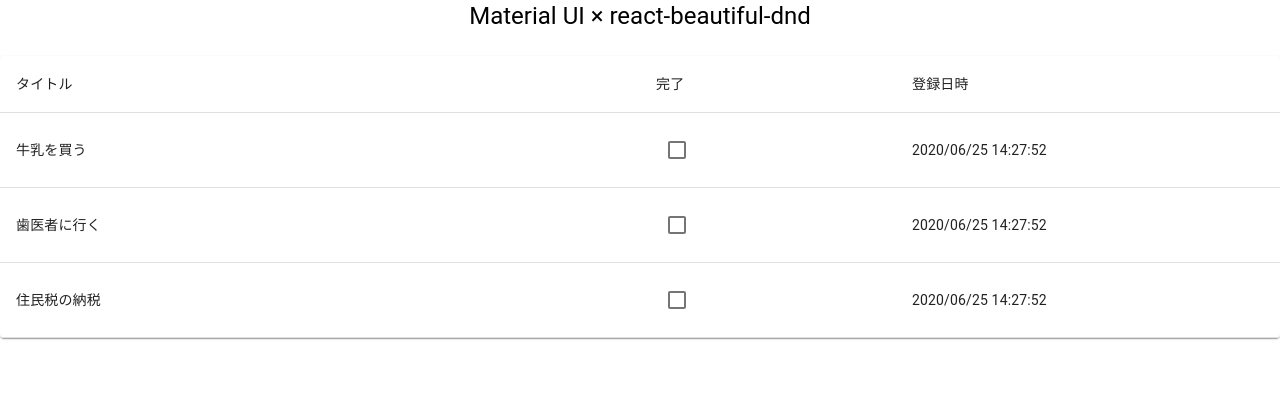
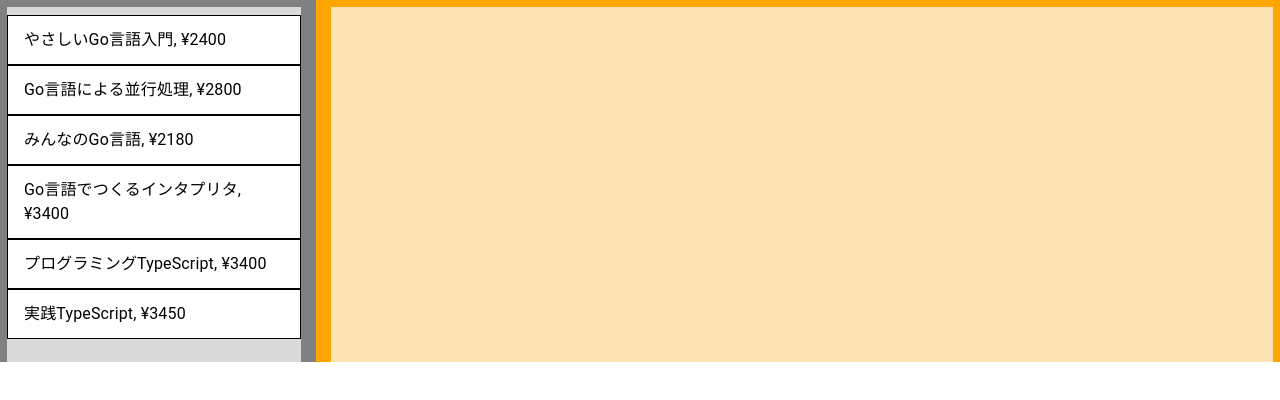
Before and after one commit to taka521/playground-material-ui, a React (Create React App) app: page / in a window 1280 px wide. Shown: the top 400 px of the page. Built offline with nearby package versions, Linux system fonts and the light colour scheme.

Commit message:
コンポーネントのコピーを実装

```diff
--- a/src/App.tsx
+++ b/src/App.tsx
@@ -1,11 +1,13 @@
 import React from "react";
 import "./App.css";
 import { TodoPage } from "./page/TodoPage";
+import { BookStore } from "./page/BookStore";
 
 function App() {
   return (
     <div className="App">
-      <TodoPage />
+      <BookStore />
+      {/* <TodoPage /> */}
     </div>
   );
 }
--- /dev/null
+++ b/src/component/DraggableItem.tsx
@@ -0,0 +1,52 @@
+import * as React from "react";
+import { Draggable } from "react-beautiful-dnd";
+import { ListItem, ListItemText } from "@material-ui/core";
+import { Book } from "../domain/type/Book";
+import { Item } from "./type/Item";
+
+export type DraggableItemProps = {
+  index: number;
+  item: Item<Book>;
+  fixed?: boolean;
+};
+
+/**
+ * ドラッグ可能アイテム
+ *
+ * @param props
+ */
+export const DraggableItem: React.FC<DraggableItemProps> = ({
+  index,
+  item,
+  fixed,
+}) => (
+  <Draggable draggableId={item.id} index={index}>
+    {(provided, snapshot) => (
+      <>
+        <ListItem
+          ref={provided.innerRef}
+          {...provided.draggableProps}
+          {...provided.dragHandleProps}
+          style={{
+            ...provided.draggableProps.style,
+            border: "solid 1px",
+            backgroundColor: "white",
+          }}
+        >
+          <ListItemText>{`${item.title}, ¥${item.price}`}</ListItemText>
+        </ListItem>
+        {fixed && snapshot.isDragging && (
+          <ListItem
+            style={{
+              border: "solid 1px",
+              display: "none !important",
+              backgroundColor: "white",
+            }}
+          >
+            <ListItemText>{`${item.title}, ¥${item.price}`}</ListItemText>
+          </ListItem>
+        )}
+      </>
+    )}
+  </Draggable>
+);
--- /dev/null
+++ b/src/component/DroppableArea.tsx
@@ -0,0 +1,49 @@
+import * as React from "react";
+import { Droppable } from "react-beautiful-dnd";
+import { List } from "@material-ui/core";
+import { DraggableItem } from "./DraggableItem";
+import { Book } from "../domain/type/Book";
+import { Item } from "./type/Item";
+
+export type DroppableAreaProps = {
+  droppableId: string;
+  books: ReadonlyArray<Item<Book>>;
+  isDropDisabled?: boolean;
+  itemFixed?: boolean;
+};
+
+/**
+ * ドロップ可能エリア
+ *
+ * @param props
+ */
+export const DroppableArea: React.FC<DroppableAreaProps> = (props) => (
+  <Droppable
+    droppableId={props.droppableId}
+    isDropDisabled={props.isDropDisabled}
+  >
+    {(provided, snapshot) => (
+      <List
+        ref={provided.innerRef}
+        {...provided.droppableProps}
+        style={{
+          height: "100%",
+          backgroundColor: "rgba(255, 255, 255, 0.7)",
+          margin: 5,
+        }}
+      >
+        {props.books.length
+          ? props.books.map((book, index) => (
+              <DraggableItem
+                key={book.id}
+                index={index}
+                item={book}
+                fixed={props.itemFixed}
+              />
+            ))
+          : !provided.placeholder && <p>Drop items here</p>}
+        {provided.placeholder}
+      </List>
+    )}
+  </Droppable>
+);
--- /dev/null
+++ b/src/component/type/Item.ts
@@ -0,0 +1,10 @@
+import { v4 } from "uuid"
+
+export type Item<T> = {
+  /** 全てのItem内で一意な値 */
+  id: string;
+} & T
+
+export function toItem<T>(t: T): Item<T> {
+  return { ...t, id: v4() };
+}
--- /dev/null
+++ b/src/domain/type/Book.ts
@@ -0,0 +1,25 @@
+/** 書籍 */
+export class Book {
+  /**
+   * コンストラクタ
+   * @param isbn ISBN
+   * @param title 書籍タイトル
+   * @param price 価格
+   */
+  private constructor(
+    public readonly isbn: string,
+    public readonly title: string,
+    public readonly price: number
+  ) { }
+
+  /**
+   * 書籍ファクトリ
+   *
+   * @param isbn ISBN
+   * @param title 書籍タイトル
+   * @param price 価格
+   */
+  static of(isbn: string, title: string, price: number) {
+    return new Book(isbn, title, price)
+  }
+}
--- /dev/null
+++ b/src/page/BookStore.tsx
@@ -0,0 +1,90 @@
+import * as React from "react";
+import {
+  DragDropContext,
+  DropResult,
+  ResponderProvided,
+} from "react-beautiful-dnd";
+import { Grid } from "@material-ui/core";
+import { DroppableArea } from "../component/DroppableArea";
+import { Item, toItem } from "../component/type/Item";
+import { Book } from "../domain/type/Book";
+import { copy, reorder, move } from "../util/dndUtil";
+
+const BOOKS: Item<Book>[] = [
+  toItem(Book.of("9784877834869", "やさしいGo言語入門", 2400)),
+  toItem(Book.of("9784873118468", "Go言語による並行処理", 2800)),
+  toItem(Book.of("9784297107277", "みんなのGo言語", 2180)),
+  toItem(Book.of("9784873118222", "Go言語でつくるインタプリタ", 3400)),
+  toItem(Book.of("9784873119045", "プログラミングTypeScript", 3400)),
+  toItem(Book.of("9784839969370", "実践TypeScript", 3450)),
+];
+
+type BookStoreState = {
+  books: Item<Book>[];
+  cart: Item<Book>[];
+};
+
+export const BookStore: React.FC = () => {
+  const [state, setState] = React.useState<BookStoreState>({
+    books: [...BOOKS],
+    cart: [],
+  });
+
+  const onDragEnd = (result: DropResult, provided: ResponderProvided) => {
+    const { source, destination } = result;
+    if (!destination) return;
+
+    const sourceDroppableId = source.droppableId as keyof BookStoreState;
+    const destDroppableId = destination.droppableId as keyof BookStoreState;
+
+    switch (sourceDroppableId) {
+      case destDroppableId:
+        setState((prev) => ({
+          ...prev,
+          [destDroppableId]: reorder(
+            prev[destDroppableId],
+            source.index,
+            destination.index
+          ),
+        }));
+        break;
+      case "books":
+        setState((prev) => ({
+          ...prev,
+          cart: copy(BOOKS, prev.cart, source, destination),
+        }));
+        break;
+      default:
+        const moved = move(
+          state[sourceDroppableId],
+          state[destDroppableId],
+          source,
+          destination
+        );
+        setState((prev) => ({
+          ...prev,
+          [sourceDroppableId]: moved.source,
+          [destDroppableId]: moved.destination,
+        }));
+        break;
+    }
+  };
+
+  return (
+    <DragDropContext onDragEnd={onDragEnd}>
+      <Grid container spacing={2}>
+        <Grid item xs={3} style={{ backgroundColor: "gray", padding: 10 }}>
+          <DroppableArea
+            droppableId="books"
+            books={state.books}
+            isDropDisabled={true}
+            itemFixed={true}
+          />
+        </Grid>
+        <Grid item xs={9} style={{ backgroundColor: "orange", padding: 10 }}>
+          <DroppableArea droppableId="cart" books={state.cart} />
+        </Grid>
+      </Grid>
+    </DragDropContext>
+  );
+};
--- /dev/null
+++ b/src/util/dndUtil.ts
@@ -0,0 +1,33 @@
+import { DraggableLocation } from "react-beautiful-dnd";
+import { v4 } from 'uuid';
+import { Item } from "../component/type/Item";
+
+
+export function reorder<T>(list: Item<T>[], startIndex: number, endIndex: number): Item<T>[] {
+  const result = [...list];
+  const [removed] = result.splice(startIndex, 1);
+  result.splice(endIndex, 0, removed);
+
+  return result;
+}
+
+export type CopyFunction<T> = (item: Item<T>) => Item<T>
+export function copy<T>(source: Item<T>[], destination: Item<T>[], droppableSource: DraggableLocation, droppableDestination: DraggableLocation, copyFn?: CopyFunction<T>): Item<T>[] {
+  const sourceClone = [...source];
+  const destClone = [...destination];
+  const item = sourceClone[droppableSource.index];
+
+  const copyItem = copyFn?.({ ...item }) ?? item;
+  destClone.splice(droppableDestination.index, 0, { ...copyItem, id: v4() });
+  return destClone;
+}
+
+export function move<T>(source: Item<T>[], destination: Item<T>[], droppableSource: DraggableLocation, droppableDestination: DraggableLocation) {
+  const sourceClone = [...source];
+  const destClone = [...destination];
+  const [removed] = sourceClone.splice(droppableSource.index, 1);
+
+  destClone.splice(droppableDestination.index, 0, removed);
+
+  return { source: sourceClone, destination: destClone };
+}
```
Also changed, not shown: src/domain/hooks/book/useFetchBook.ts (added, +21 -0 lines).
